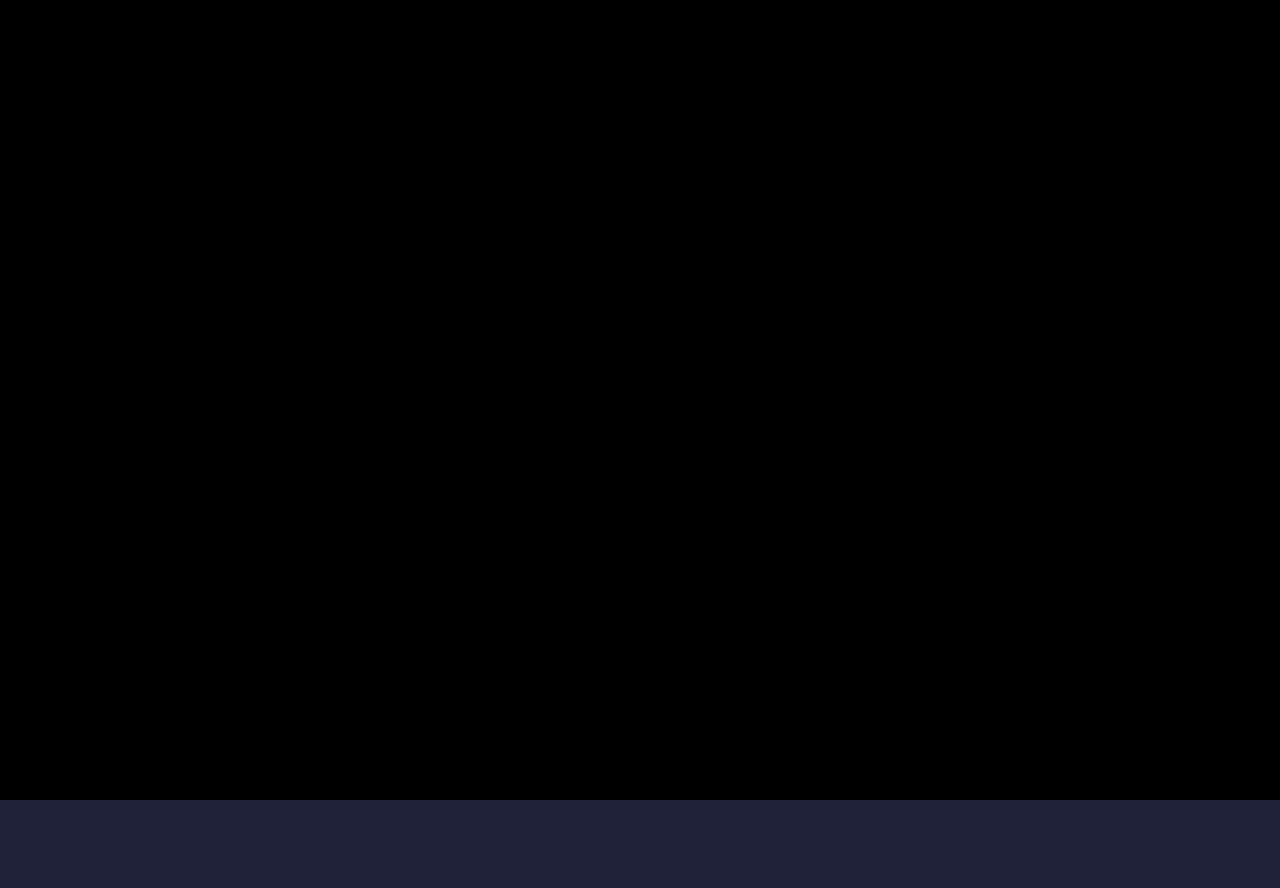
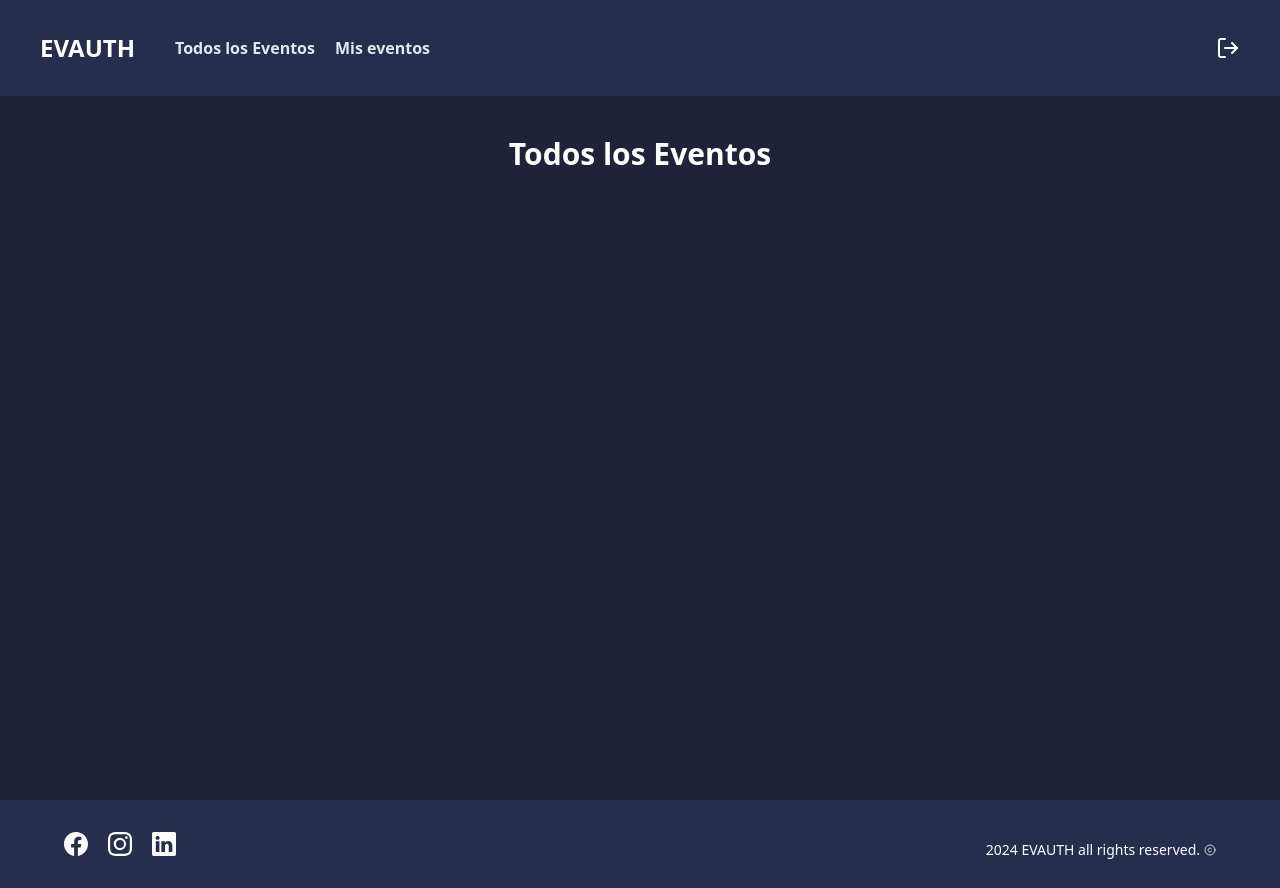
Before and after one commit to Gaon-Holding-CDMX/Fullstack-Test, a Next.js app: page /events in a window 1280 px wide. Before the commit this address had no page. Before the commit the page ends 800 px from the top, so only its background shows below. Built offline with nearby package versions, Linux system fonts and the light colour scheme.

Commit message:
init: events

```diff
--- a/src/components/common/Header.tsx
+++ b/src/components/common/Header.tsx
@@ -2,7 +2,12 @@
 
 import { useRef } from "react";
 import LinkAsButton from "./LinkAsButton";
-import { Menu } from "lucide-react";
+import { Menu, LogOut } from "lucide-react";
+
+interface Link {
+  href: string;
+  children: string;
+}
 
 function Link({
   href,
@@ -24,7 +29,15 @@ function Link({
   );
 }
 
-export default function Header({ withAction }: { withAction: boolean }) {
+export default function Header({
+  withLogin,
+  withExit,
+  links,
+}: {
+  withLogin: boolean;
+  withExit: boolean;
+  links: Link[];
+}) {
   const backRef = useRef<HTMLDivElement>(null);
   const menuRef = useRef<HTMLDivElement>(null);
 
@@ -36,6 +49,11 @@ export default function Header({ withAction }: { withAction: boolean }) {
   function closeMenu() {
     backRef.current?.classList.add("max-lg:hidden");
     menuRef.current?.classList.add("max-lg:hidden");
+  }
+
+  function handleExit() {
+    localStorage.removeItem("token");
+    window.location.href = "/";
   }
 
   return (
@@ -65,22 +83,23 @@ export default function Header({ withAction }: { withAction: boolean }) {
         >
           <div className="grid grid-cols-[1fr_auto] max-lg:flex max-lg:flex-col max-lg:gap-7 max-lg:pt-10">
             <div className="flex gap-5 items-center px-10 max-lg:flex-col max-lg:items-start">
-              <Link href="/" close={closeMenu}>
-                Inicio
-              </Link>
-              <Link href="/#events" close={closeMenu}>
-                Próximos Eventos
-              </Link>
-              <Link href="/#about" close={closeMenu}>
-                Acerca de
-              </Link>
-              <Link href="/#contact" close={closeMenu}>
-                Contacto
-              </Link>
+              {links.map((link, index) => (
+                <Link key={index} href={link.href} close={closeMenu}>
+                  {link.children}
+                </Link>
+              ))}
             </div>
-            {withAction ? (
+            {withLogin || withExit ? (
               <div className="flex justify-center items-center cursor-pointer max-lg:justify-start max-lg:pl-10">
-                <LinkAsButton href="/login">Acceder</LinkAsButton>
+                {withLogin ? (
+                  <LinkAsButton href="/login">Acceder</LinkAsButton>
+                ) : null}
+
+                {withExit ? (
+                  <span onClick={handleExit} className="cursor-pointer">
+                    <LogOut />
+                  </span>
+                ) : null}
               </div>
             ) : (
               <div></div>
--- a/src/components/common/Layout.tsx
+++ b/src/components/common/Layout.tsx
@@ -70,7 +70,28 @@ export default function Layout({
 }>) {
   return (
     <>
-      <Header withAction />
+      <Header
+        withLogin
+        withExit={false}
+        links={[
+          {
+            href: "/",
+            children: "Inicio",
+          },
+          {
+            href: "/#events",
+            children: "Eventos",
+          },
+          {
+            href: "/#about",
+            children: "Acerca de",
+          },
+          {
+            href: "/#contact",
+            children: "Contacto",
+          },
+        ]}
+      />
       <Content>{children}</Content>
     </>
   );
@@ -83,8 +104,55 @@ export function LayoutWithoutLogin({
 }>) {
   return (
     <>
-      <Header withAction={false} />
+      <Header
+        withLogin={false}
+        withExit={false}
+        links={[
+          {
+            href: "/",
+            children: "Inicio",
+          },
+          {
+            href: "/#events",
+            children: "Eventos",
+          },
+          {
+            href: "/#about",
+            children: "Acerca de",
+          },
+          {
+            href: "/#contact",
+            children: "Contacto",
+          },
+        ]}
+      />
       <Content>{children}</Content>
     </>
   );
 }
+
+export function LayoutHome({
+  children,
+}: Readonly<{
+  children: React.ReactNode;
+}>) {
+  return (
+    <>
+      <Header
+        withLogin={false}
+        withExit
+        links={[
+          {
+            href: "/events",
+            children: "Todos los Eventos",
+          },
+          {
+            href: "/my_events",
+            children: "Mis eventos",
+          },
+        ]}
+      />
+      <Content>{children}</Content>
+    </>
+  );
+}
--- /dev/null
+++ b/src/pages/events.tsx
@@ -0,0 +1,11 @@
+import { LayoutHome } from "@/components/common/Layout";
+
+export default function Home() {
+  return (
+    <main className="min-h-[calc(100vh-6rem)] p-10">
+      <h1 className="text-3xl font-semibold text-center">Todos los Eventos</h1>
+    </main>
+  );
+}
+
+Home.Layout = LayoutHome;
--- a/src/pages/home.tsx
+++ /dev/null
@@ -1,7 +0,0 @@
-export default function Home() {
-  return (
-    <div>
-      <h1>Home</h1>
-    </div>
-  );
-}
--- a/src/pages/login.tsx
+++ b/src/pages/login.tsx
@@ -21,7 +21,7 @@ export default function Login() {
         password,
       })
       .then((_) => {
-        window.location.href = "/home";
+        window.location.href = "/events";
       })
       .catch((err) => {
         console.error(err);
--- /dev/null
+++ b/src/pages/my_events.tsx
@@ -0,0 +1,11 @@
+import { LayoutHome } from "@/components/common/Layout";
+
+export default function Home() {
+  return (
+    <main className="min-h-[calc(100vh-6rem)] p-10">
+      <h1 className="text-3xl font-semibold text-center">Mis Eventos</h1>
+    </main>
+  );
+}
+
+Home.Layout = LayoutHome;
```
